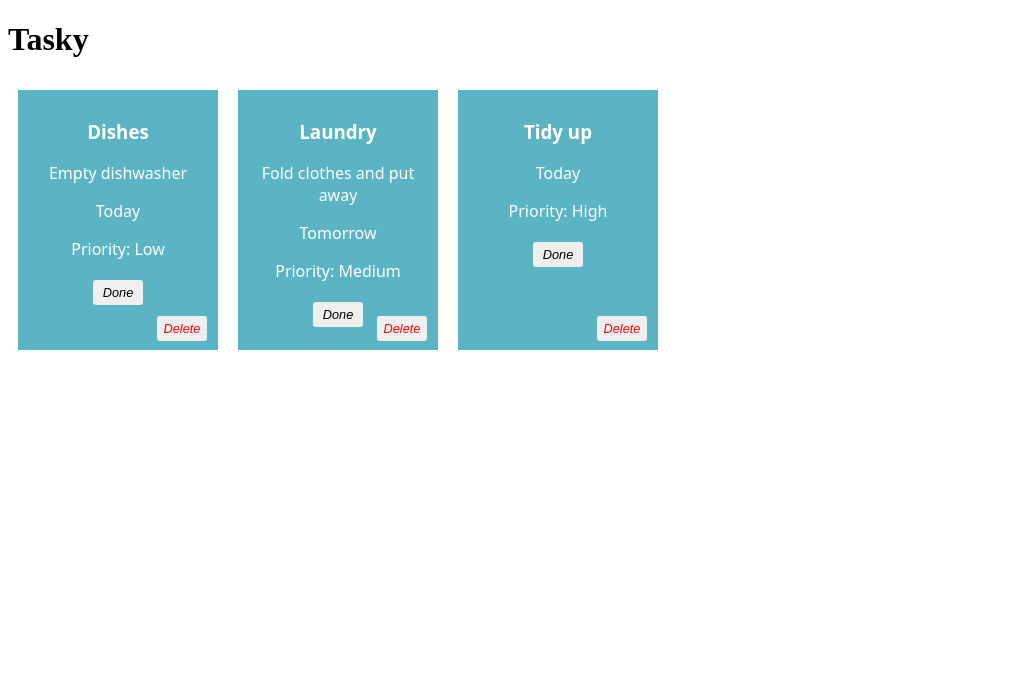
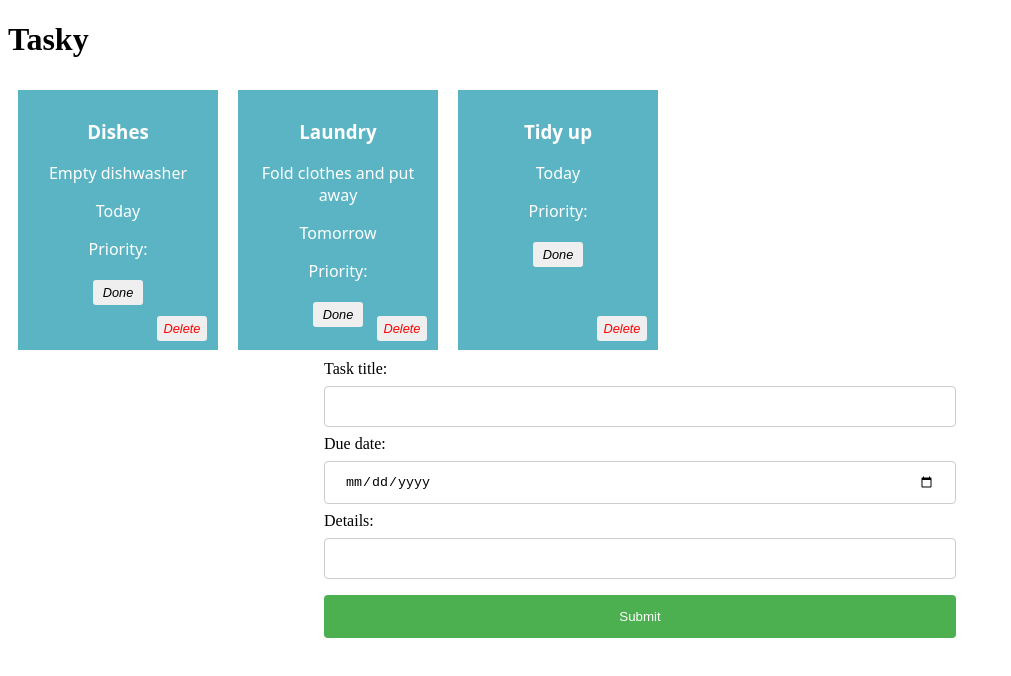
Before and after one commit to warrenstone8/reactbasiclabs, a React (Vite) app in the folder tasky/: page / in a window 1280 px wide. Shown: the top 676 px of the page, without its empty margins (0-1011 px from the left). Built offline with nearby package versions, Linux system fonts and the light colour scheme.

Commit message:
Add task: form added

```diff
--- a/tasky/src/App.css
+++ b/tasky/src/App.css
@@ -81,3 +81,33 @@ button {
   right: 5px;
   color: red;
 }
+input[type=text], input[type=date] {
+  width: 100%;
+  padding: 12px 20px;
+  margin: 8px 0;
+  display: inline-block;
+  border: 1px solid #ccc;
+  border-radius: 4px;
+  box-sizing: border-box;
+}
+
+input[type=submit] {
+  width: 100%;
+  background-color: #4CAF50;
+  color: white;
+  padding: 14px 20px;
+  margin: 8px 0;
+  border: none;
+  border-radius: 4px;
+  cursor: pointer;
+}
+
+input[type=submit]:hover {
+  background-color: #45a049;
+}
+
+form {
+  text-align: left;
+  width: 50%;
+  margin: auto;
+}
--- a/tasky/src/App.jsx
+++ b/tasky/src/App.jsx
@@ -1,6 +1,8 @@
 import React, { useState } from "react";
 import "./App.css";
 import Task from "./components/Task";
+import AddTaskForm from './components/Form';
+
 
 function App() {
   const [taskState, setTaskState] = useState({
@@ -28,18 +30,19 @@ function App() {
     <h1>Tasky</h1>
     {taskState.tasks.map((task, index) => (
       <Task
-          key={task.id}
         title={task.title}
         description={task.description}
         deadline={task.deadline}
-          priority={task.priority}
+        key={task.id}
         done={task.done}
         markDone={() => doneHandler(index)}
         deleteTask = {() => deleteHandler(index)}
-
       />
     ))}
+    <AddTaskForm />
   </div>
+
+
   );
 }
 
--- /dev/null
+++ b/tasky/src/components/Form.jsx
@@ -0,0 +1,28 @@
+import React from "react";
+
+const AddTaskForm = (props) => {
+
+  return (
+    <div>
+      <form>
+        <label>
+            Task title:
+            <input type="text" name="title" required />
+        </label>
+        <br />
+        <label>
+            Due date:
+            <input type="date" name="deadline" required />
+        </label>
+        <br />
+        <label>
+            Details:
+            <input type="text" name="description" />
+        </label>
+        <input type="submit" value="Submit" />
+        </form>
+    </div>
+  )
+};
+
+export default AddTaskForm;
```
Lines whose indentation alone changed are shown as unchanged.
